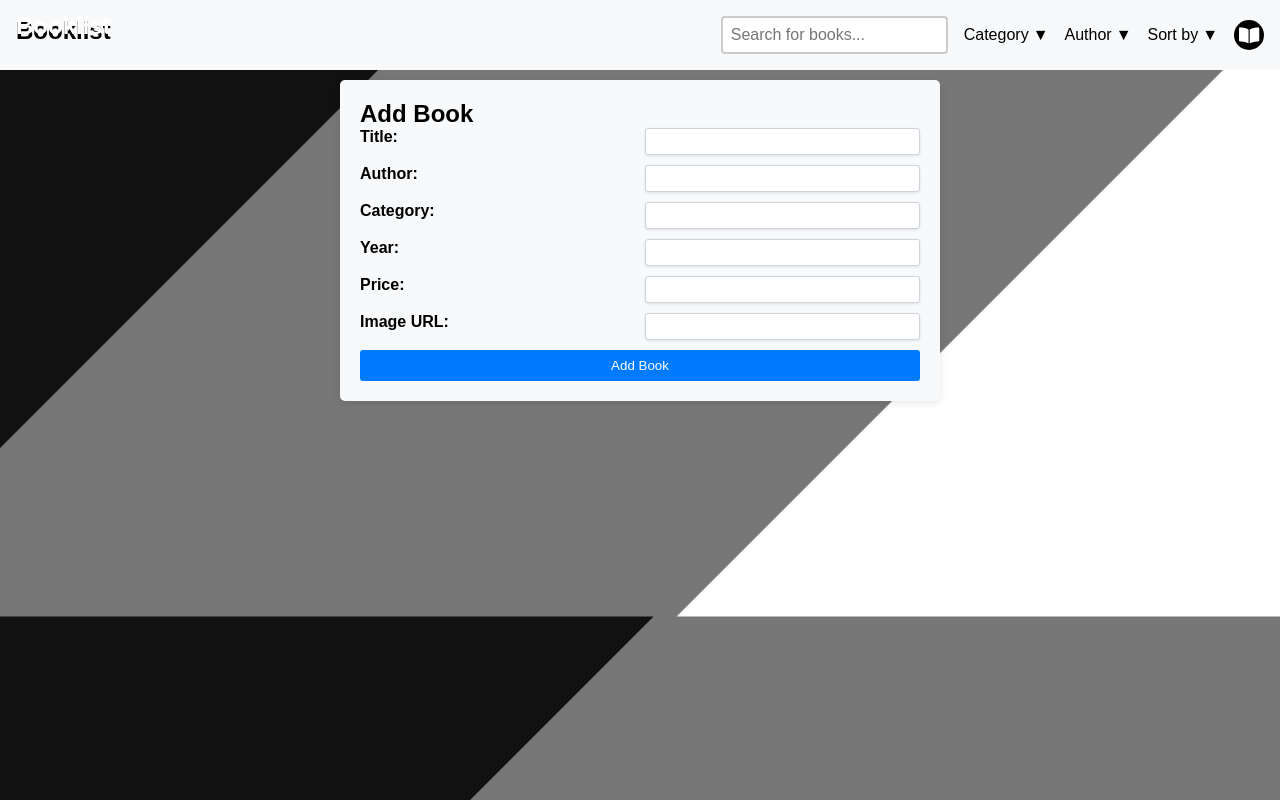
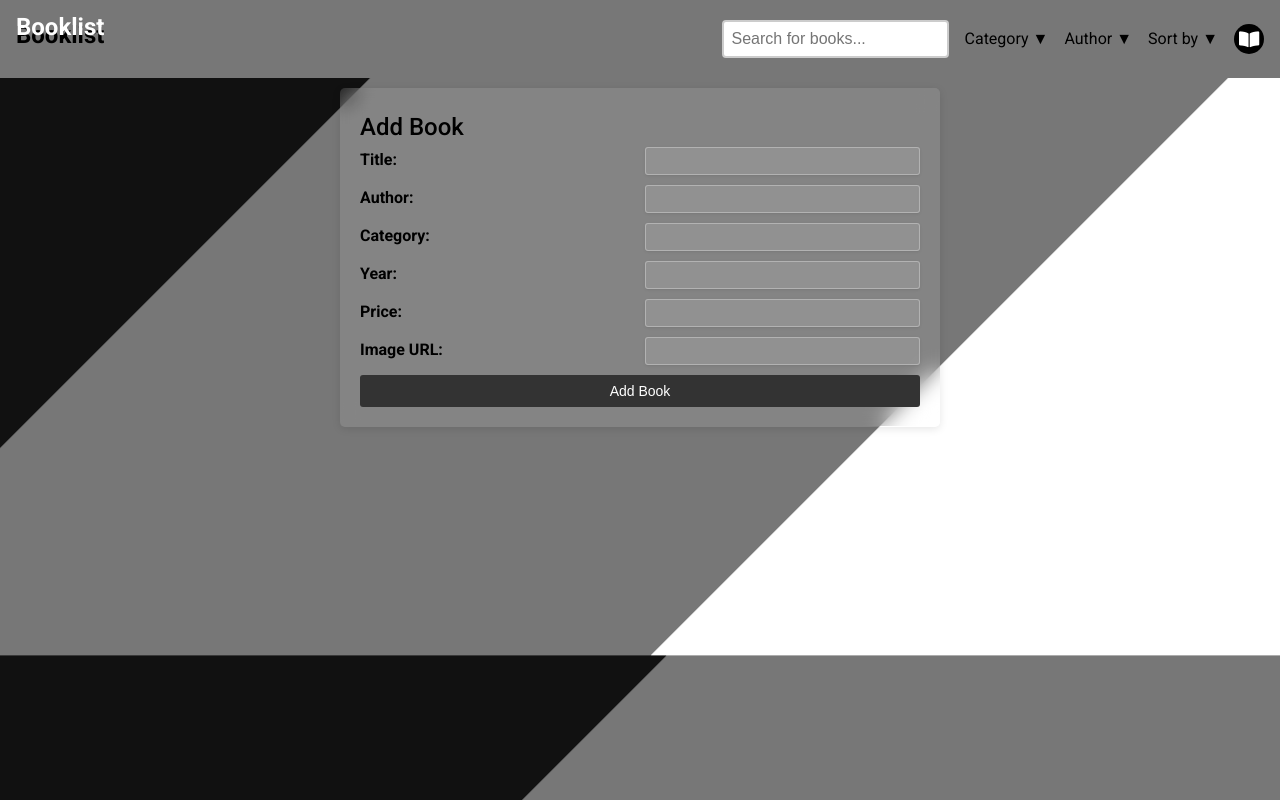
Before and after one commit to astanelis/Javascript-book-list, a website built with Parcel: page index.html in a window 1280 px wide. Both pictures are taken after a click on the button 1249 px from the left and 35 px from the top of the page. Built offline with nearby package versions, Linux system fonts and the light colour scheme.

Commit message:
Add files via upload

```diff
--- a/index.html
+++ b/index.html
@@ -7,7 +7,7 @@
     <title>Document</title>
     <link rel="stylesheet" href="https://unpkg.com/swiper/swiper-bundle.min.css" />
     <link rel="stylesheet" href="https://cdnjs.cloudflare.com/ajax/libs/font-awesome/5.15.4/css/all.min.css" integrity="sha512-1ycn6IcaQQ40/MKBW2W4Rhis/DbILU74C1vSrLJxCq57o941Ym01SwNsOMqvEBFlcgUa6xLiPY/NS5R+E6ztJQ==" crossorigin="anonymous" />
-
+    <link href="https://fonts.googleapis.com/css2?family=Roboto:wght@400;500;700&display=swap" rel="stylesheet">
     <link rel="stylesheet" href="style.scss" />
     <script defer src="https://unpkg.com/swiper/swiper-bundle.min.js"></script>
     <script defer src="script.js"></script>
--- a/style.scss
+++ b/style.scss
@@ -17,21 +17,31 @@
 }
 
 body {
-  font-family: Arial, sans-serif;
+  font-family: 'Roboto', sans-serif;
+  font-size: 16px;
+  line-height: 1.6;
   background: linear-gradient(135deg, #111 25%, #777 25%, #777 50%, #fff 50%, #fff 75%, #111 75%);
   background-size: 200% 200%;
   animation: gradientAnimation 120s ease infinite;
 
 }
 
+h1, h2, h3, h4, h5, h6 {
+  font-weight: 500;
+}
+
 header {
-  background-color: #f8f9fa;
+  background-color: #777;
   padding: 1rem;
   h1 {
     margin-bottom: 0.5rem;
   }
 }
 
+input, select, button {
+  font-size: 14px;
+  font-weight: 400;
+}
 nav {
   display: flex;
   align-items: center;
@@ -81,14 +91,15 @@ nav {
 }
 
 #add-book-form {
-  background-color: #f8f9fa;
+  background-color: rgba(255, 255, 255, 0.1);
+  backdrop-filter: blur(10px);
   padding: 20px;
   border-radius: 5px;
   box-shadow: 0 2px 8px rgba(0, 0, 0, 0.1);
   max-width: 600px;
   margin: 10px auto;
   margin-bottom: 10px;
-  animation: fadeIn 0.5s;
+  animation: fadeIn 1.6s;
 }
 
 @keyframes fadeIn {
@@ -116,9 +127,11 @@ nav {
   input[type="url"] {
     width: 100%;
   padding: 5px 10px;
-    border: 1px solid #ced4da;
+  background-color: rgba(255, 255, 255, 0.1);
+  border: 1px solid rgba(255, 255, 255, 0.3);
   border-radius: 3px;
   box-shadow: 0 1px 3px rgba(0, 0, 0, 0.1);
+  color:  black;
   transition: box-shadow 0.3s;
   }
 
@@ -131,7 +144,7 @@ nav {
 
   input[type="submit"] {
     grid-column: span 2;
-    background-color: #007bff;
+  background-color: #333;
   color: #fff;
   border: none;
   padding: 8px 12px;
@@ -140,7 +153,7 @@ nav {
   transition: background-color 0.2s, transform 0.2s;
 
     &:hover {
-      background-color: #0056b3;
+      background-color: #555;
       transform: translateY(-2px);
     }
   }
@@ -250,6 +263,8 @@ nav {
 .logo {
   position: relative;
   margin-right: 1rem;
+  font-size: 24px;
+  font-weight: 700;
 
   &:before {
     content: 'Booklist';
@@ -257,7 +272,7 @@ nav {
     top: 0;
     left: 0;
     color: #ffffff;
-    animation: logoAnimation 3s infinite;
+    animation: logoAnimation 5s infinite;
   }
 }
 
```
Lines whose indentation alone changed are shown as unchanged.
